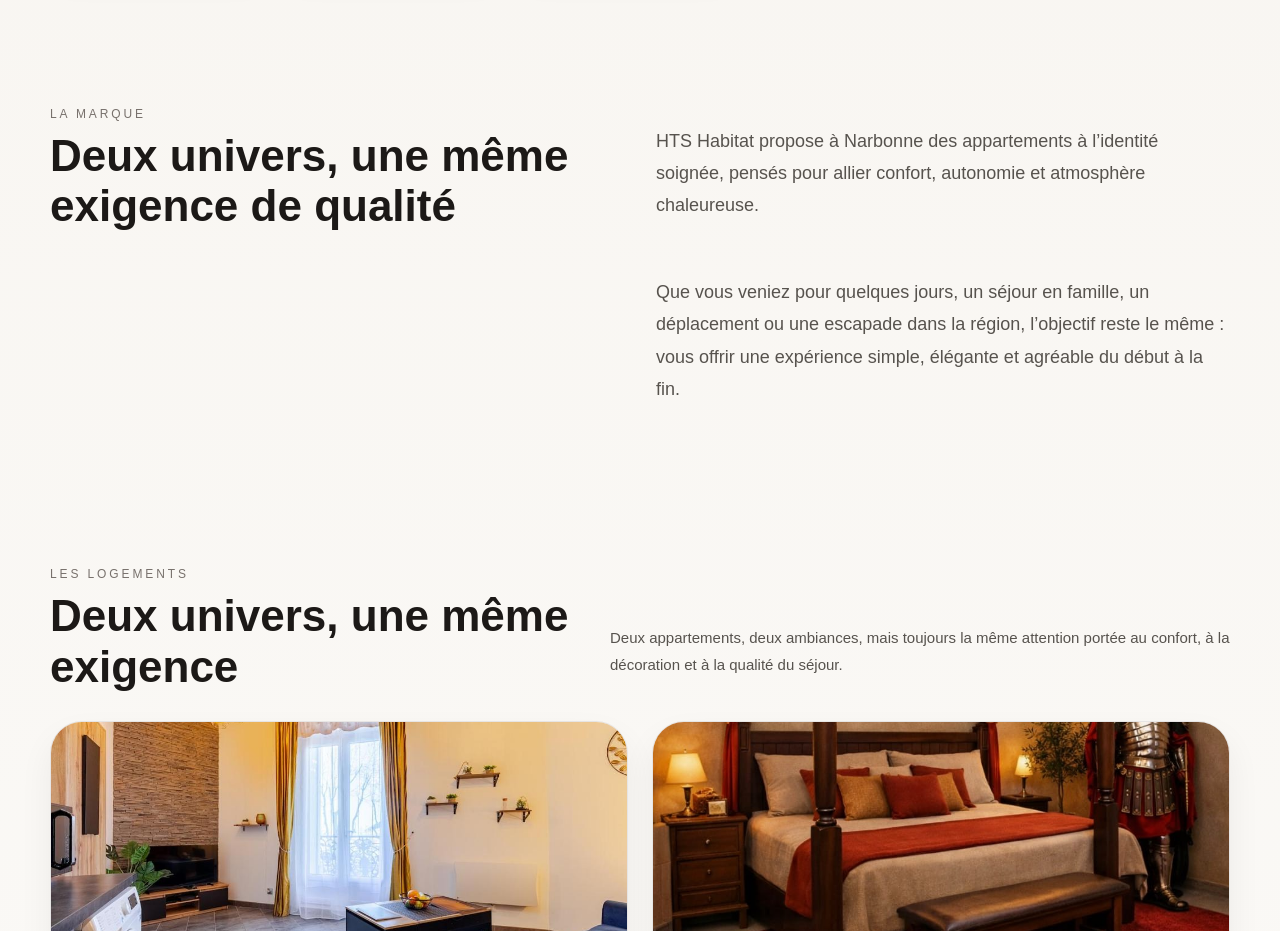
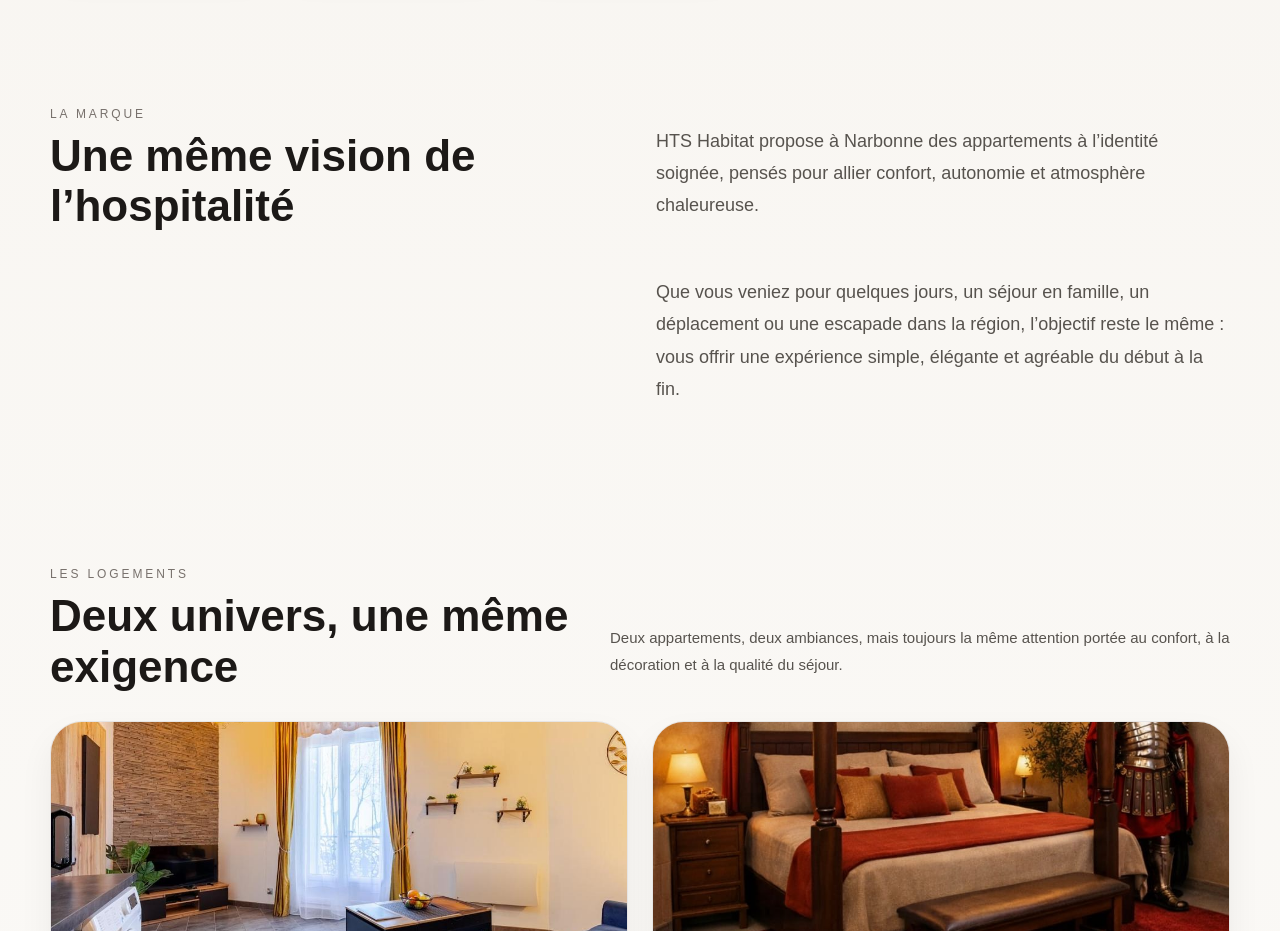
Before and after one commit to htshabitats-gg/hts-habitat, a Next.js app: page / in a window 1280 px wide. Shown: the part 840-1771 px from the top of the page. Built offline with nearby package versions, Linux system fonts and the light colour scheme.

Commit message:
Update page.js

```diff
--- a/app/page.js
+++ b/app/page.js
@@ -153,7 +153,7 @@ export default function HomePage() {
       <section id="marque" className="section container two-col">
         <div>
           <div className="section-kicker">La marque</div>
-          <h2>Deux univers, une même exigence de qualité</h2>
+          <h2>Une même vision de l’hospitalité</h2>
         </div>
         <div className="copy-stack">
           <p>
```
